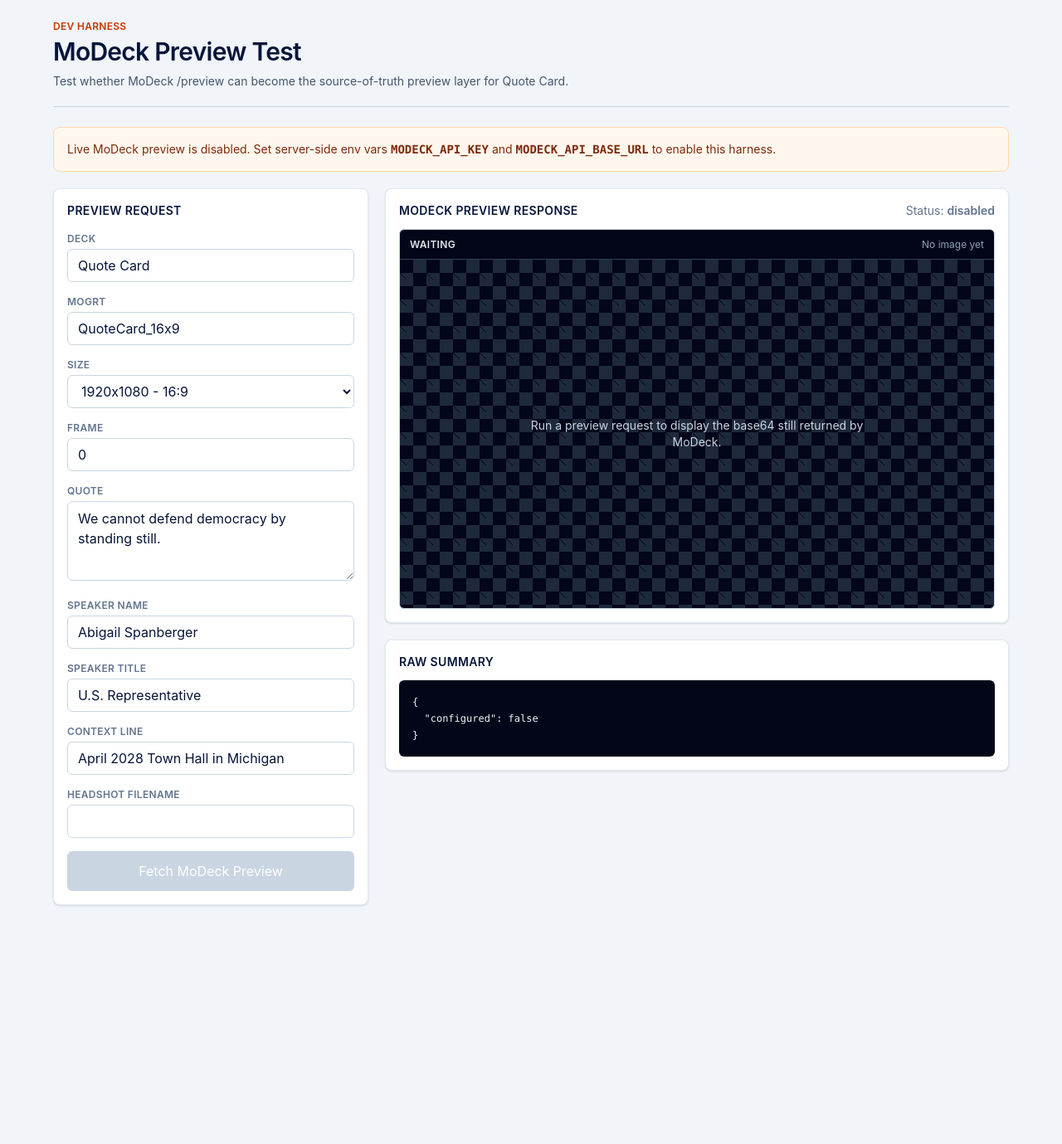
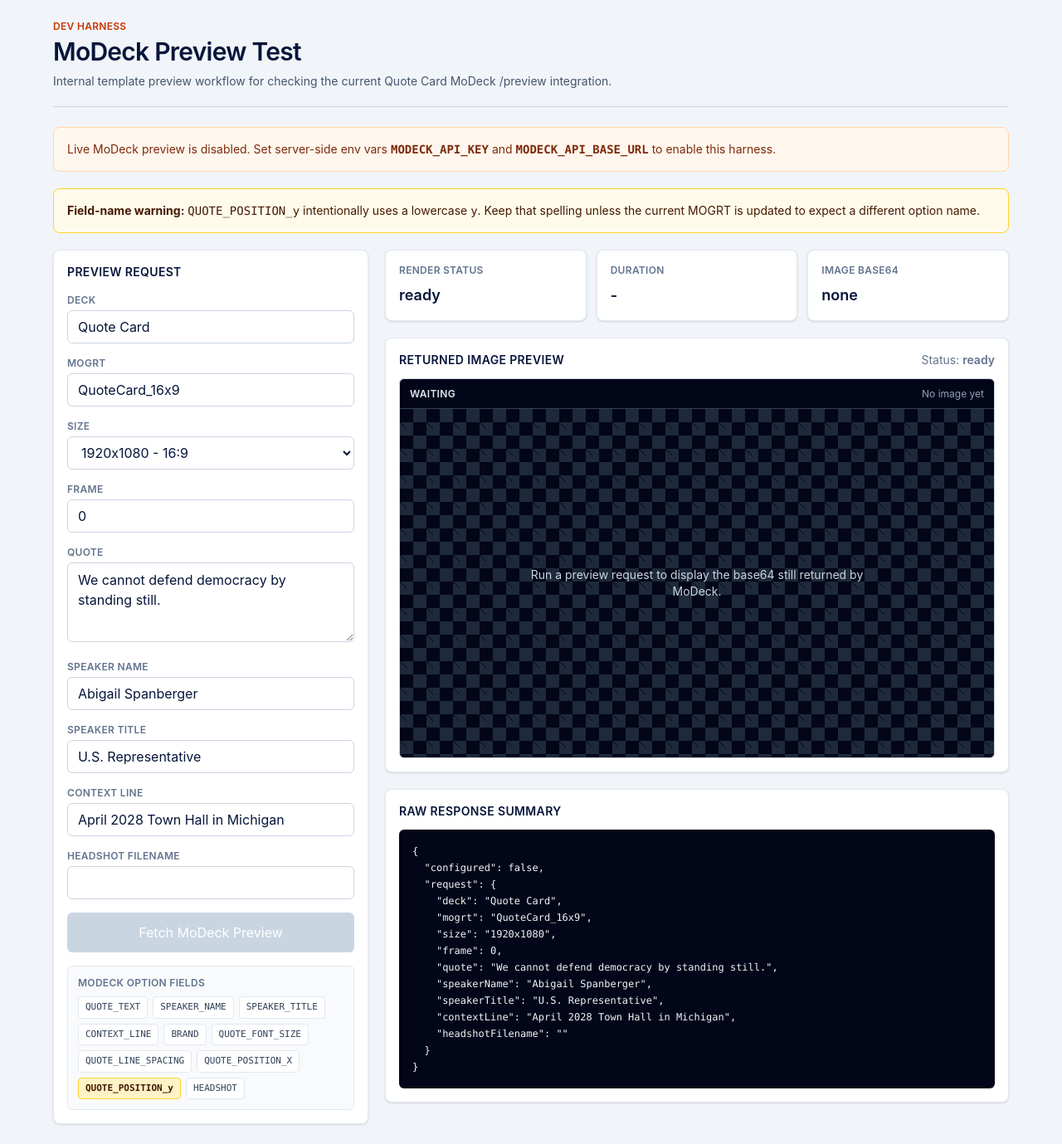
Before and after one commit to paulsjob/media_hub, a Next.js app: page /dev/modeck-preview-test in a window 1280 px wide. Shown: the whole page at 83% size. Before the commit the page ends 1115 px from the top, so only its background shows below. Built offline with nearby package versions, Linux system fonts and the light colour scheme; no server answers.

Commit message:
Improve MoDeck preview harness

```diff
--- a/src/components/modeck-preview-test.tsx
+++ b/src/components/modeck-preview-test.tsx
@@ -27,12 +27,27 @@ interface PreviewResult {
   responseSummary?: unknown;
 }
 
+const modeckOptionFields = [
+  "QUOTE_TEXT",
+  "SPEAKER_NAME",
+  "SPEAKER_TITLE",
+  "CONTEXT_LINE",
+  "BRAND",
+  "QUOTE_FONT_SIZE",
+  "QUOTE_LINE_SPACING",
+  "QUOTE_POSITION_X",
+  "QUOTE_POSITION_y",
+  "HEADSHOT",
+];
+
 export function ModeckPreviewTest({ configured, defaults }: ModeckPreviewTestProps) {
   const [form, setForm] = useState(defaults);
   const [loading, setLoading] = useState(false);
   const [result, setResult] = useState<PreviewResult | null>(null);
   const [imageState, setImageState] = useState<"idle" | "loading" | "loaded" | "error">("idle");
   const [imageSize, setImageSize] = useState<{ width: number; height: number } | null>(null);
+  const renderStatus = loading ? "requesting" : result?.ok ? "preview returned" : result?.status ?? "ready";
+  const imageSrc = result?.imageBase64 ? toImageSrc(result.imageBase64) : null;
 
   function updateField(key: keyof typeof defaults, value: string) {
     setForm((current) => ({
@@ -74,7 +89,7 @@ export function ModeckPreviewTest({ configured, defaults }: ModeckPreviewTestPro
           <p className="text-xs font-semibold uppercase tracking-wide text-orange-700">Dev Harness</p>
           <h1 className="mt-1 text-3xl font-semibold tracking-tight">MoDeck Preview Test</h1>
           <p className="mt-2 max-w-3xl text-sm text-slate-600">
-            Test whether MoDeck /preview can become the source-of-truth preview layer for Quote Card.
+            Internal template preview workflow for checking the current Quote Card MoDeck /preview integration.
           </p>
         </header>
 
@@ -85,6 +100,11 @@ export function ModeckPreviewTest({ configured, defaults }: ModeckPreviewTestPro
             <code className="font-semibold">MODECK_API_BASE_URL</code> to enable this harness.
           </div>
         ) : null}
+
+        <div className="mb-5 rounded-lg border border-amber-300 bg-amber-50 p-4 text-sm text-amber-950">
+          <strong>Field-name warning:</strong> <code>QUOTE_POSITION_y</code> intentionally uses a lowercase{" "}
+          <code>y</code>. Keep that spelling unless the current MOGRT is updated to expect a different option name.
+        </div>
 
         <section className="grid gap-5 lg:grid-cols-[380px_1fr]">
           <form className="space-y-4 rounded-lg border border-slate-200 bg-white p-4 shadow-sm">
@@ -140,15 +160,44 @@ export function ModeckPreviewTest({ configured, defaults }: ModeckPreviewTestPro
             >
               {loading ? "Fetching MoDeck Preview..." : "Fetch MoDeck Preview"}
             </button>
+
+            <div className="rounded-md border border-slate-200 bg-slate-50 p-3">
+              <h3 className="text-xs font-semibold uppercase tracking-wide text-slate-500">MoDeck Option Fields</h3>
+              <div className="mt-2 flex flex-wrap gap-1.5">
+                {modeckOptionFields.map((field) => (
+                  <code
+                    key={field}
+                    className={
+                      field === "QUOTE_POSITION_y"
+                        ? "rounded border border-amber-300 bg-amber-100 px-2 py-1 text-[11px] font-semibold text-amber-950"
+                        : "rounded border border-slate-200 bg-white px-2 py-1 text-[11px] text-slate-700"
+                    }
+                  >
+                    {field}
+                  </code>
+                ))}
+              </div>
+            </div>
           </form>
 
           <div className="min-w-0 space-y-5">
+            <section className="grid gap-3 sm:grid-cols-3">
+              <Metric label="Render Status" value={String(renderStatus)} />
+              <Metric
+                label="Duration"
+                value={typeof result?.durationMs === "number" ? `${result.durationMs}ms` : loading ? "running" : "-"}
+              />
+              <Metric
+                label="Image Base64"
+                value={result?.imageBase64 ? `${Math.round(result.imageBase64.length / 1024)} KB` : "none"}
+              />
+            </section>
+
             <section className="min-w-0 rounded-lg border border-slate-200 bg-white p-4 shadow-sm">
               <div className="mb-3 flex flex-col gap-1 sm:flex-row sm:items-center sm:justify-between">
-                <h2 className="text-sm font-semibold uppercase tracking-wide">MoDeck Preview Response</h2>
+                <h2 className="text-sm font-semibold uppercase tracking-wide">Returned Image Preview</h2>
                 <p className="text-sm text-slate-500">
-                  Status: <span className="font-semibold">{result?.status ?? (configured ? "ready" : "disabled")}</span>
-                  {typeof result?.durationMs === "number" ? ` / ${result.durationMs}ms` : ""}
+                  Status: <span className="font-semibold">{renderStatus}</span>
                 </p>
               </div>
 
@@ -174,11 +223,11 @@ export function ModeckPreviewTest({ configured, defaults }: ModeckPreviewTestPro
                   </span>
                 </div>
                 <div className="grid min-h-[420px] w-full min-w-0 place-items-center bg-[linear-gradient(45deg,#1e293b_25%,transparent_25%),linear-gradient(-45deg,#1e293b_25%,transparent_25%),linear-gradient(45deg,transparent_75%,#1e293b_75%),linear-gradient(-45deg,transparent_75%,#1e293b_75%)] bg-[length:32px_32px] bg-[position:0_0,0_16px,16px_-16px,-16px_0] p-4">
-                {result?.imageBase64 ? (
+                {imageSrc ? (
                   <div className="flex w-full min-w-0 flex-col items-center gap-3">
                     {/* eslint-disable-next-line @next/next/no-img-element */}
                     <img
-                      src={toImageSrc(result.imageBase64)}
+                      src={imageSrc}
                       alt="MoDeck preview result"
                       onLoad={(event) => {
                         setImageState("loaded");
@@ -192,12 +241,19 @@ export function ModeckPreviewTest({ configured, defaults }: ModeckPreviewTestPro
                     />
                     <div className="flex flex-wrap items-center justify-center gap-2 text-xs text-slate-300">
                       <a
-                        href={toImageSrc(result.imageBase64)}
+                        href={imageSrc}
                         target="_blank"
                         rel="noreferrer"
                         className="rounded-md border border-slate-600 px-3 py-1.5 font-semibold text-white hover:bg-slate-800"
                       >
                         Open image
+                      </a>
+                      <a
+                        href={imageSrc}
+                        download="modeck-preview.png"
+                        className="rounded-md border border-slate-600 px-3 py-1.5 font-semibold text-white hover:bg-slate-800"
+                      >
+                        Download preview image
                       </a>
                       <span>
                         {imageState === "loading"
@@ -219,15 +275,37 @@ export function ModeckPreviewTest({ configured, defaults }: ModeckPreviewTestPro
             </section>
 
             <section className="min-w-0 rounded-lg border border-slate-200 bg-white p-4 shadow-sm">
-              <h2 className="mb-3 text-sm font-semibold uppercase tracking-wide">Raw Summary</h2>
+              <h2 className="mb-3 text-sm font-semibold uppercase tracking-wide">Raw Response Summary</h2>
               <pre className="max-h-80 max-w-full overflow-auto whitespace-pre-wrap break-all rounded-md bg-slate-950 p-4 text-xs leading-5 text-slate-100">
-                {JSON.stringify(result ?? { configured }, null, 2)}
+                {JSON.stringify(
+                  result
+                    ? {
+                        ok: result.ok,
+                        status: result.status,
+                        durationMs: result.durationMs,
+                        requestSummary: result.requestSummary,
+                        responseSummary: result.responseSummary,
+                        error: result.error,
+                      }
+                    : { configured, request: form },
+                  null,
+                  2,
+                )}
               </pre>
             </section>
           </div>
         </section>
       </div>
     </main>
+  );
+}
+
+function Metric({ label, value }: { label: string; value: string }) {
+  return (
+    <div className="rounded-lg border border-slate-200 bg-white p-4 shadow-sm">
+      <p className="text-xs font-semibold uppercase tracking-wide text-slate-500">{label}</p>
+      <p className="mt-2 truncate text-lg font-semibold text-[#06153a]">{value}</p>
+    </div>
   );
 }
 
```
Also changed, not shown: 1 other file (tests, documents, lock files or other folders).
